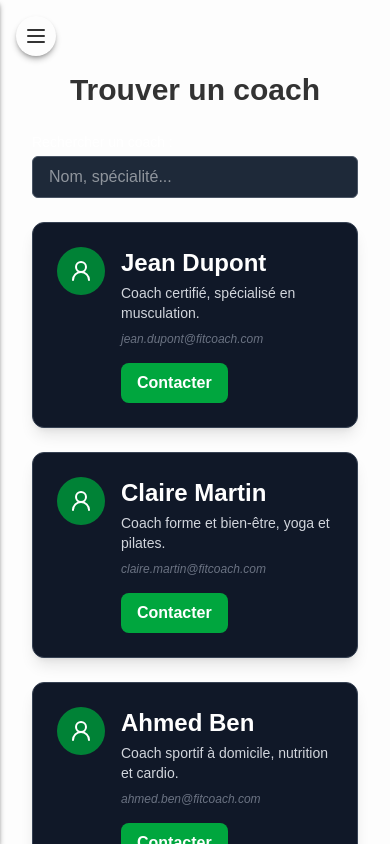
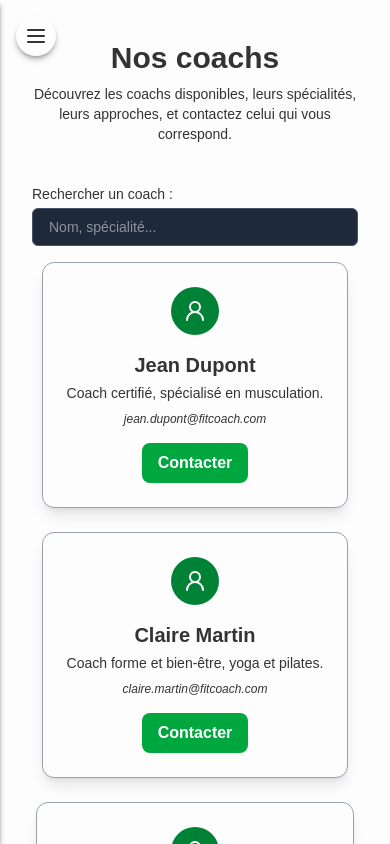
Before and after one commit to astro-training-app/astro-frontend, a Next.js app: page /trouver-coach in a window 390 px wide. Shown: the top 844 px of the page. Built offline with nearby package versions, Linux system fonts and the light colour scheme.

Commit message:
💄 Améliore mise en page coachs + responsive dark mode

```diff
--- a/src/app/trouver-coach/page.jsx
+++ b/src/app/trouver-coach/page.jsx
@@ -34,16 +34,20 @@
 
   return (
     <MotionLayoutWrapper>
-      <div className="max-w-3xl mx-auto mt-10 p-4">
-        <h2 className="text-3xl font-bold text-center mb-6">
-          Trouver un coach
-        </h2>
+      <div className="w-full max-w-5xl mx-auto mt-6 px-4 sm:px-6 lg:px-8 bg-[var(--background)] text-[var(--secondary)]">
+        <div className="text-center mb-10">
+          <h2 className="text-3xl font-bold mb-2">Nos coachs</h2>
+          <p className="text-[var(--secondary)] max-w-2xl mx-auto text-sm sm:text-base">
+            Découvrez les coachs disponibles, leurs spécialités, leurs
+            approches, et contactez celui qui vous correspond.
+          </p>
+        </div>
 
         {/* Champ de recherche */}
-        <div className="mb-6">
+        <div className="mb-4 sm:mb-6">
           <label
             htmlFor="search"
-            className="block text-sm font-medium text-white mb-1"
+            className="block text-sm sm:text-base font-medium text-[var(--secondary)] mb-1"
           >
             Rechercher un coach :
           </label>
@@ -53,12 +57,12 @@
             placeholder="Nom, spécialité..."
             value={search}
             onChange={(e) => setSearch(e.target.value)}
-            className="w-full rounded-md px-4 py-2 bg-gray-800 text-white border border-gray-600 focus:outline-none focus:ring-2 focus:ring-green-600"
+            className="w-full rounded-md px-4 py-2 text-sm sm:text-base bg-gray-800 text-white border border-gray-600 focus:outline-none focus:ring-2 focus:ring-green-600"
           />
         </div>
 
         {/* Liste des coachs */}
-        <ul className="space-y-6">
+        <ul className="grid grid-cols-1 sm:grid-cols-2 lg:grid-cols-3 gap-6 justify-items-center">
           {coachs
             .filter(
               (item) =>
--- a/src/components/CoachCard.jsx
+++ b/src/components/CoachCard.jsx
@@ -1,23 +1,28 @@
 "use client";
-
-// j'ai trouver ça en fesant nmp i lucide-react ça donne des icones sympa //
 
 import { User2 } from "lucide-react";
 
 export default function CoachCard({ nom, bio, email }) {
   return (
-    <li className="bg-gray-900 border border-gray-700 text-white p-6 rounded-xl shadow-lg flex items-start gap-4 hover:shadow-xl transition">
-      {/* Icône à gauche */}
+    <li
+      className="bg-[var(--background)] border border-gray-400 text-[var(--secondary)]
+      p-6 rounded-xl shadow-lg flex flex-col sm:flex-row items-center sm:items-start
+      gap-4 hover:shadow-xl transition text-center sm:text-left"
+    >
+      {/* Icône centrée */}
       <div className="bg-green-700 p-3 rounded-full">
         <User2 className="text-white w-6 h-6" />
       </div>
 
       {/* Contenu coach */}
       <div className="flex-1">
-        <h3 className="text-2xl font-bold">{nom}</h3>
-        <p className="text-sm text-gray-300 mt-1">{bio}</p>
-        <p className="text-xs text-gray-500 italic mt-2">{email}</p>
-        <button className="mt-4 bg-green-600 hover:bg-green-700 text-white px-4 py-2 rounded-lg transition font-semibold">
+        <h3 className="text-xl sm:text-2xl font-bold">{nom}</h3>
+        <p className="text-sm mt-1">{bio}</p>
+        <p className="text-xs italic mt-2">{email}</p>
+        <button
+          className="mt-4 bg-green-600 hover:bg-green-700 text-white px-4 py-2
+          rounded-lg transition font-semibold"
+        >
           Contacter
         </button>
       </div>
```
